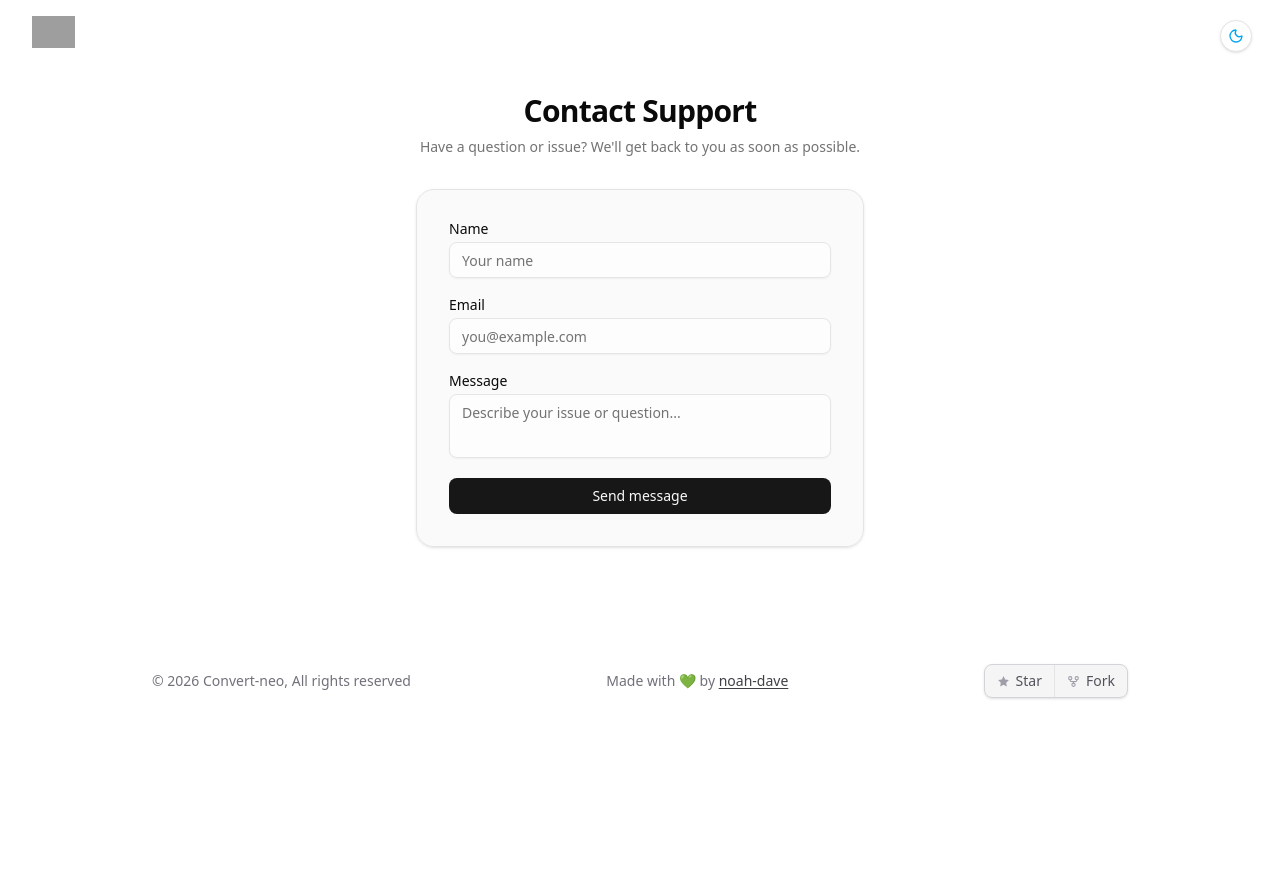
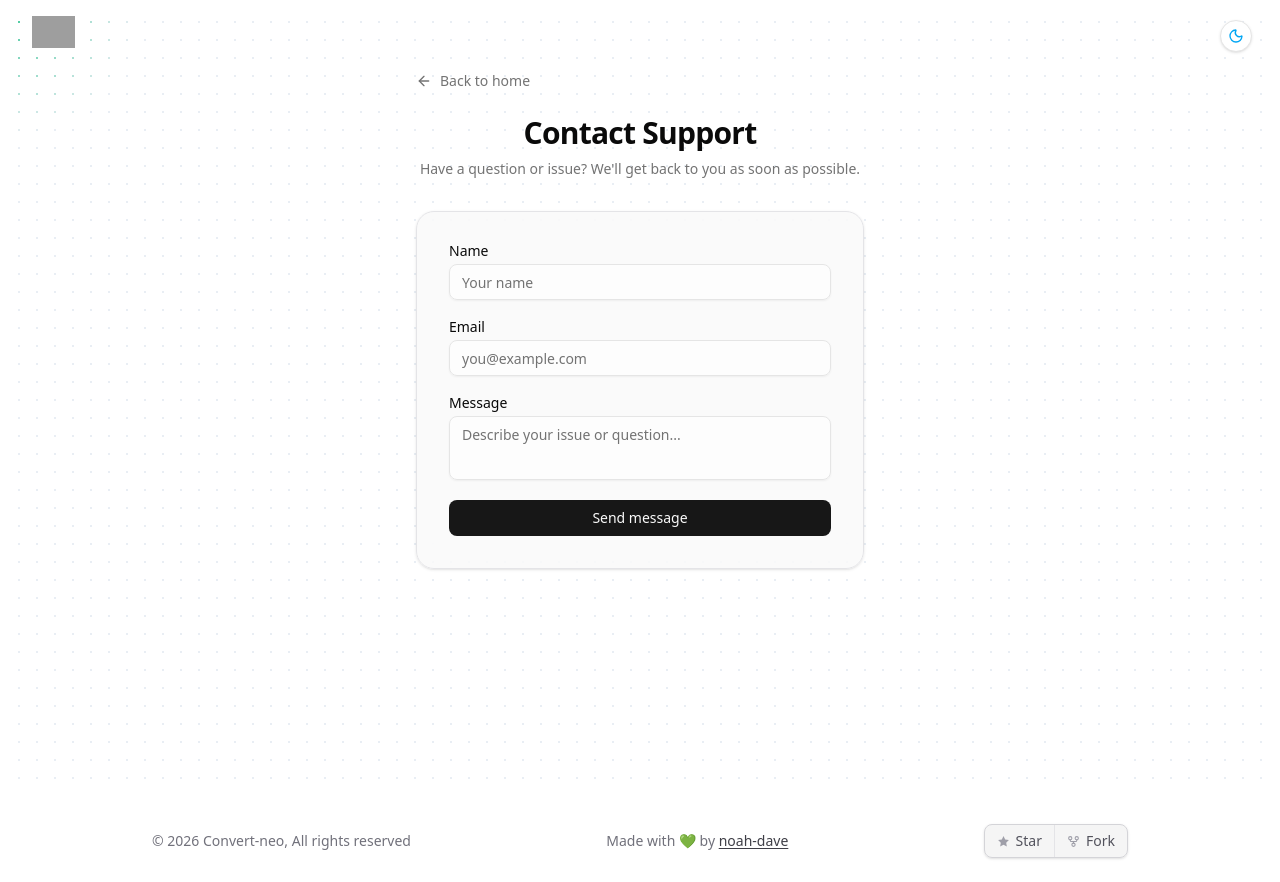
Before and after one commit to DavisNoah02/Convertneo, a Next.js app: page /contact in a window 1280 px wide. Before the commit the page ends 800 px from the top, so only its background shows below. Built offline with nearby package versions, Linux system fonts and the light colour scheme; grey boxes are pictures that could not be loaded.

Commit message:
fix: contac page-bg fix, add link route

```diff
--- a/app/contact/page.tsx
+++ b/app/contact/page.tsx
@@ -8,6 +8,9 @@ import { Input } from '@/components/ui/input'
 import { Textarea } from '@/components/ui/textarea'
 import { Label } from '@/components/ui/label'
 import { Button } from '@/components/ui/button'
+import { AppBackground } from '@/components/layout/app-background'
+import Link from "next/link";
+import { ArrowLeft } from 'lucide-react'
 
 /* ---------- Zod schema ---------- */
 const schema = z.object({
@@ -46,9 +49,18 @@ export default function ContactPage() {
   }
 
   return (
+    <AppBackground dotSize={2}>
+
+
     <section className="flex min-h-[80vh] items-center justify-center px-4 py-16">
       <div className="w-full max-w-md">
-
+    <Link
+          href="/"
+          className="mb-6 inline-flex items-center gap-2 text-sm text-muted-foreground hover:text-foreground"
+            >
+          <ArrowLeft className="h-4 w-4" />
+           Back to home
+      </Link>
         {/* Header */}
         <div className="mb-8 text-center">
           <h1 className="text-3xl font-bold tracking-tight text-foreground">
@@ -132,5 +144,6 @@ export default function ContactPage() {
         </div>
       </div>
     </section>
+    </AppBackground>
   )
 }
```
